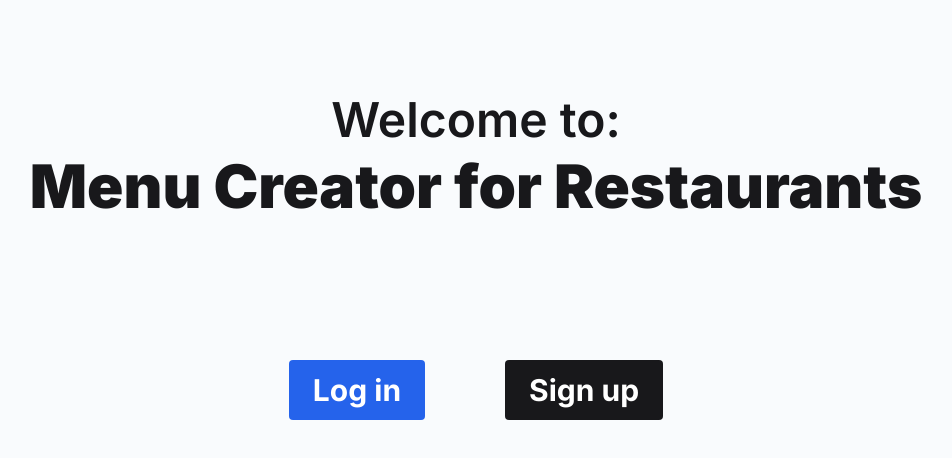
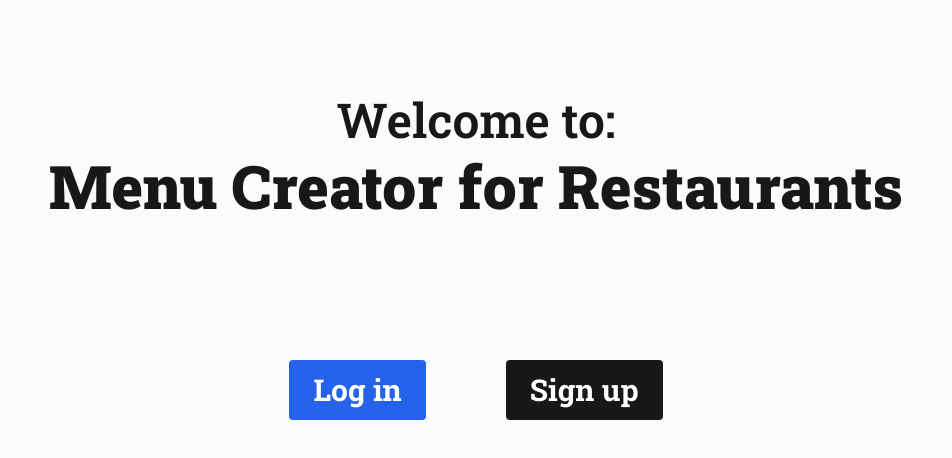
Before and after one commit to DruMoDev/restaurant-menu-creator, a Next.js app: page / in a window 1280 px wide. Shown: the top 458 px of the page, without its empty margins (164-1116 px from the left). Built offline with nearby package versions, Linux system fonts and the light colour scheme; no server answers; a web font is replaced by a local one.

Commit message:
Tipados nuevos

```diff
--- a/src/components/LayoutAuthenticated.tsx
+++ b/src/components/LayoutAuthenticated.tsx
@@ -1,7 +1,7 @@
 import { ReactElement } from "react";
 import SideNav from "./navs/SideNav";
 
-const LayoutAuthenticated = ({ children }: any): ReactElement => {
+const LayoutAuthenticated = ({ children }): ReactElement => {
   return (
     <>
       <main className="min-h-screen container pt-24  flex flex-col mx-auto px-20 xl:max-w-[1700px] ">
--- a/src/pages/dashboard/index.tsx
+++ b/src/pages/dashboard/index.tsx
@@ -3,8 +3,9 @@ import LayoutAuthenticated from "@/components/LayoutAuthenticated";
 import TopNav from "@/components/navs/TopNav";
 import RestaurantsList from "@/components/RestaurantsList";
 import RestaurantsDashboardNav from "@/components/navs/RestaurantsDashboardNav";
+import { NextPageWithLayout } from "../_app";
 
-const Dashboard = () => {
+const Dashboard: NextPageWithLayout = () => {
   const [statusMenu, setStatusMenu] = useState("all");
 
   return (
--- a/src/pages/index.tsx
+++ b/src/pages/index.tsx
@@ -1,16 +1,8 @@
-import { createClient } from "@/utils/supabase/client";
-import { Inter } from "next/font/google";
 import Link from "next/link";
-import { useRouter } from "next/router";
-
-const inter = Inter({ subsets: ["latin"] });
 
 export default function Home() {
-  const supabase = createClient();
-  const router = useRouter();
-
   return (
-    <main className={`min-h-screen  bg-bg_1 ${inter.className}`}>
+    <main className={`min-h-screen  bg-bg_1 `}>
       <div className="flex flex-col items-center container xl:max-w-[1700px] mx-auto pt-24">
         <h1 className="text-5xl font-semibold flex flex-col items-center gap-3 text-quaternary">
           Welcome to:{" "}
```
